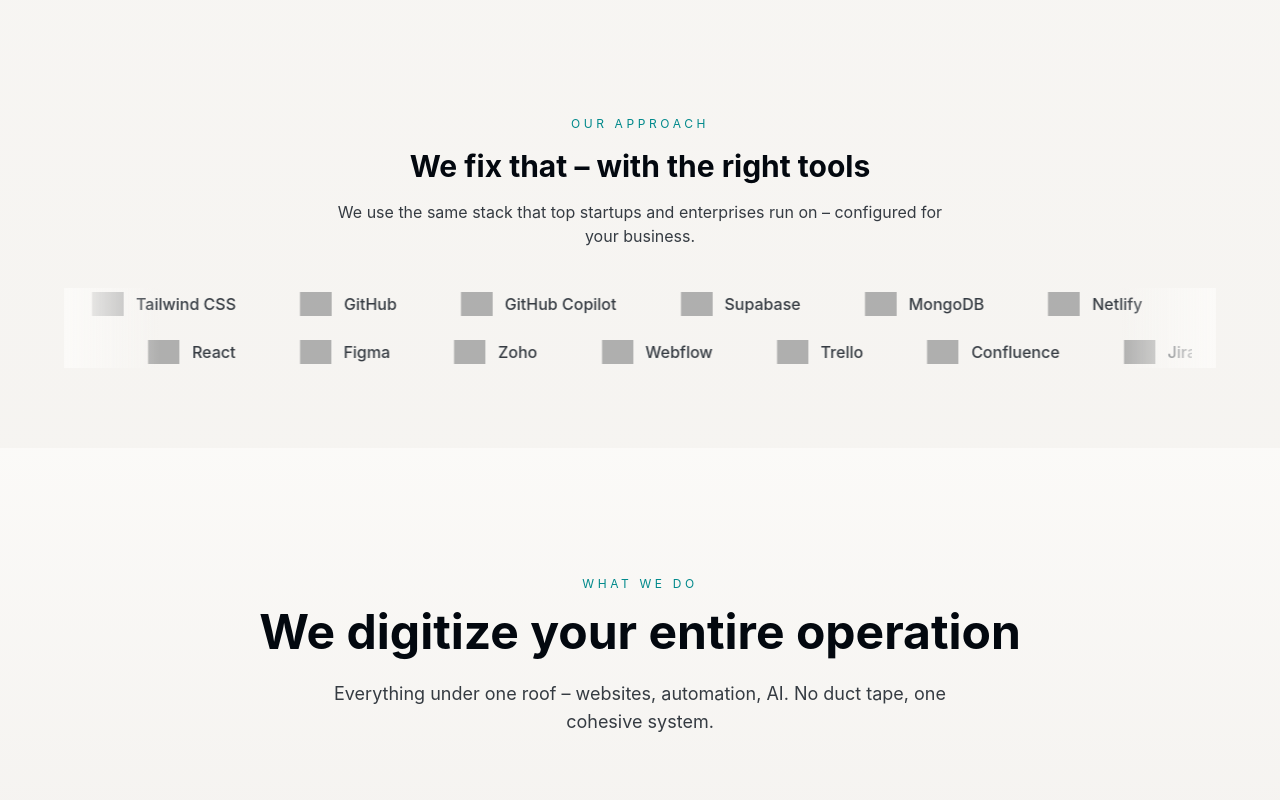
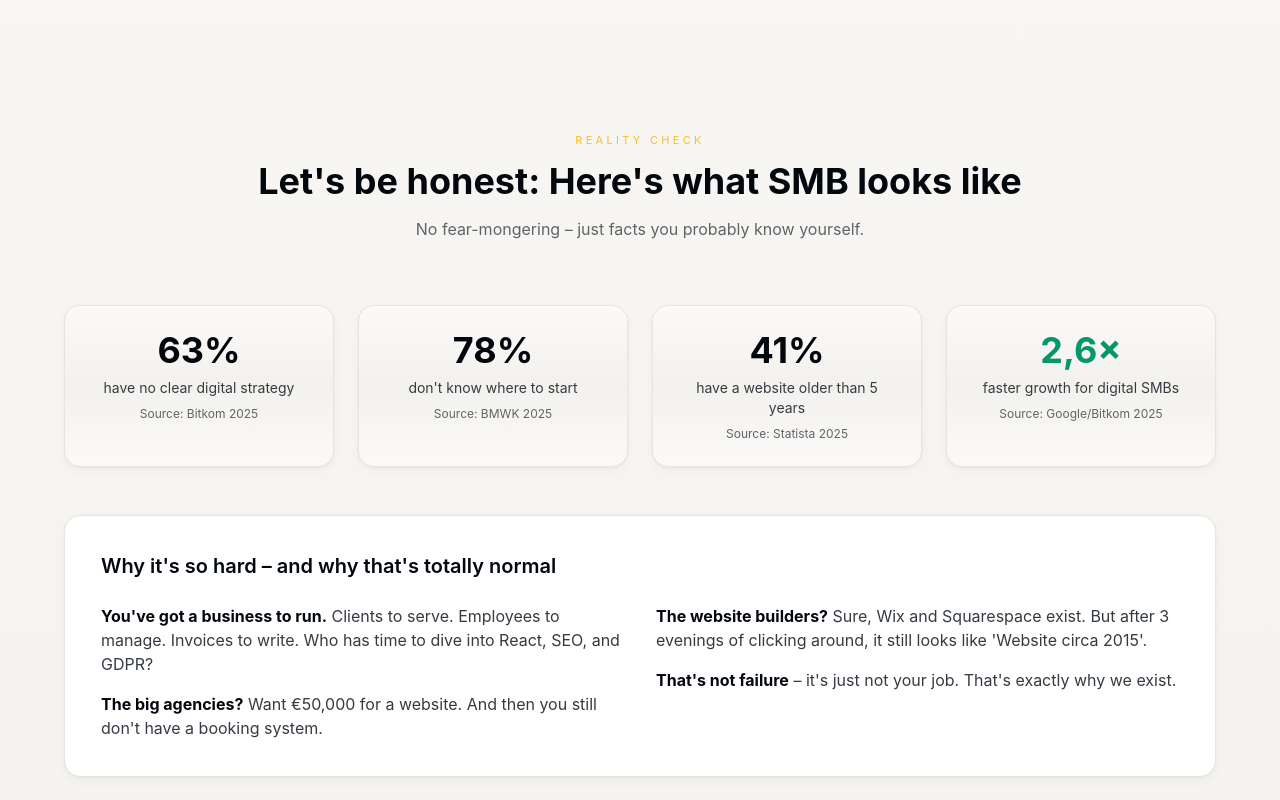
Before and after one commit to chulio115/Adaptify, a React (Create React App) app: page / in a window 1280 px wide. Shown: the part 1480-2280 px from the top of the page. Built offline with nearby package versions, Linux system fonts and the light colour scheme; grey boxes are pictures that could not be loaded.

Commit message:
feat: Move reality section to Landing page + simplify About story flow

```diff
--- a/src/components/LandingPage.jsx
+++ b/src/components/LandingPage.jsx
@@ -433,6 +433,91 @@ export default function LandingPage() {
                 <p className="text-gray-400 leading-relaxed">{t(item.descKey)}</p>
               </div>
             ))}
+          </div>
+        </div>
+      </section>
+
+      {/* ═══════════════════════════════════════════════════════════════
+          REALITY CHECK - Mal ehrlich, so sieht's aus
+          (Reused from Über Uns, directly after Problem)
+      ═══════════════════════════════════════════════════════════════ */}
+      <section
+        className="py-20 md:py-24 px-6 transition-all duration-1000 delay-300"
+      >
+        <div className="max-w-6xl mx-auto">
+          {/* Heading */}
+          <div className="text-center mb-14 md:mb-16">
+            <span className="text-[11px] uppercase tracking-[0.3em] text-amber-400 mb-3 block">
+              {t('about.reality.badge')}
+            </span>
+            <h2 className="text-2xl md:text-4xl font-bold mb-3 md:mb-4">
+              {t('about.reality.title')}
+            </h2>
+            <p className="text-gray-500 max-w-2xl mx-auto text-sm md:text-base">
+              {t('about.reality.subtitle')}
+            </p>
+          </div>
+
+          {/* Stats row */}
+          <div className="grid sm:grid-cols-2 md:grid-cols-4 gap-5 md:gap-6 mb-10 md:mb-12">
+            {[
+              { value: '63%', labelKey: 'about.reality.stats.noStrategy', source: 'Bitkom 2025' },
+              { value: '78%', labelKey: 'about.reality.stats.dontKnow', source: 'BMWK 2025' },
+              { value: '41%', labelKey: 'about.reality.stats.oldWebsite', source: 'Statista 2025' },
+              { value: '2,6×', labelKey: 'about.reality.stats.fasterGrowth', source: 'Google/Bitkom 2025', highlight: true }
+            ].map((stat, i) => (
+              <div
+                key={i}
+                className={`rounded-2xl p-5 md:p-6 text-center shadow-[0_0_0_1px_rgba(255,255,255,0.04)] ${
+                  stat.highlight
+                    ? 'bg-gradient-to-b from-emerald-500/25 to-transparent border border-emerald-500/40'
+                    : 'bg-gradient-to-b from-white/5 to-transparent border border-white/10'
+                }`}
+              >
+                <div
+                  className={`text-2xl md:text-3xl lg:text-4xl font-bold mb-1 md:mb-2 ${
+                    stat.highlight ? 'text-emerald-400' : 'text-white'
+                  }`}
+                >
+                  {stat.value}
+                </div>
+                <p className="text-gray-300 text-xs md:text-sm mb-1.5 md:mb-2">
+                  {t(stat.labelKey)}
+                </p>
+                <p className="text-[10px] md:text-xs text-gray-600">
+                  {t('about.reality.source')}: {stat.source}
+                </p>
+              </div>
+            ))}
+          </div>
+
+          {/* Explanation box */}
+          <div className="bg-white/5 border border-white/10 rounded-2xl p-6 md:p-8 lg:p-9">
+            <h3 className="text-lg md:text-xl font-semibold mb-4 md:mb-6 text-white">
+              {t('about.reality.whyHard.title')}
+            </h3>
+            <div className="grid md:grid-cols-2 gap-5 md:gap-8 text-gray-400 text-sm md:text-base leading-relaxed">
+              <div className="space-y-3 md:space-y-4">
+                <p>
+                  <strong className="text-white">{t('about.reality.whyHard.business.title')}</strong>{' '}
+                  {t('about.reality.whyHard.business.text')}
+                </p>
+                <p>
+                  <strong className="text-white">{t('about.reality.whyHard.agencies.title')}</strong>{' '}
+                  {t('about.reality.whyHard.agencies.text')}
+                </p>
+              </div>
+              <div className="space-y-3 md:space-y-4">
+                <p>
+                  <strong className="text-white">{t('about.reality.whyHard.builders.title')}</strong>{' '}
+                  {t('about.reality.whyHard.builders.text')}
+                </p>
+                <p>
+                  <strong className="text-white">{t('about.reality.whyHard.notFailure.title')}</strong>{' '}
+                  {t('about.reality.whyHard.notFailure.text')}
+                </p>
+              </div>
+            </div>
           </div>
         </div>
       </section>
--- a/src/pages/UeberUns.jsx
+++ b/src/pages/UeberUns.jsx
@@ -51,7 +51,6 @@ function useFadeIn() {
 export default function UeberUns() {
   const { t } = useTranslation();
   const heroFade = useFadeIn();
-  const realityFade = useFadeIn();
   const storyFade = useFadeIn();
   const missionFade = useFadeIn();
   const teamFade = useFadeIn();
@@ -141,72 +140,6 @@ export default function UeberUns() {
           <p className="text-lg md:text-xl text-gray-400 max-w-3xl mx-auto leading-relaxed">
             {t('about.hero.subtitle')}
           </p>
-        </div>
-      </section>
-
-      {/* REALITÄT - Zahlen */}
-      <section
-        ref={realityFade.ref}
-        className={`py-20 px-6 transition-all duration-1000 delay-200 ${
-          realityFade.isVisible ? 'opacity-100 translate-y-0' : 'opacity-0 translate-y-10'
-        }`}
-      >
-        <div className="max-w-6xl mx-auto">
-          <div className="text-center mb-16">
-            <span className="text-xs uppercase tracking-[0.3em] text-amber-400 mb-4 block">{t('about.reality.badge')}</span>
-            <h2 className="text-2xl md:text-4xl font-bold mb-4">
-              {t('about.reality.title')}
-            </h2>
-            <p className="text-gray-500 max-w-2xl mx-auto">
-              {t('about.reality.subtitle')}
-            </p>
-          </div>
-
-          <div className="grid sm:grid-cols-2 md:grid-cols-4 gap-6 mb-12">
-            {[
-              { value: '63%', labelKey: 'about.reality.stats.noStrategy', source: 'Bitkom 2025' },
-              { value: '78%', labelKey: 'about.reality.stats.dontKnow', source: 'BMWK 2025' },
-              { value: '41%', labelKey: 'about.reality.stats.oldWebsite', source: 'Statista 2025' },
-              { value: '2,6×', labelKey: 'about.reality.stats.fasterGrowth', source: 'Google/Bitkom 2025', highlight: true }
-            ].map((stat, i) => (
-              <div
-                key={i}
-                className={`rounded-2xl p-6 text-center ${
-                  stat.highlight
-                    ? 'bg-gradient-to-b from-emerald-500/20 to-transparent border border-emerald-500/30'
-                    : 'bg-gradient-to-b from-white/5 to-transparent border border-white/10'
-                }`}
-              >
-                <div className={`text-3xl md:text-4xl font-bold mb-2 ${stat.highlight ? 'text-emerald-400' : 'text-white'}`}>
-                  {stat.value}
-                </div>
-                <p className="text-gray-300 text-sm mb-2">{t(stat.labelKey)}</p>
-                <p className="text-xs text-gray-600">{t('about.reality.source')}: {stat.source}</p>
-              </div>
-            ))}
-          </div>
-
-          <div className="bg-white/5 border border-white/10 rounded-2xl p-8 md:p-10">
-            <h3 className="text-xl font-semibold mb-6 text-white">{t('about.reality.whyHard.title')}</h3>
-            <div className="grid md:grid-cols-2 gap-8 text-gray-400">
-              <div className="space-y-4">
-                <p>
-                  <strong className="text-white">{t('about.reality.whyHard.business.title')}</strong> {t('about.reality.whyHard.business.text')}
-                </p>
-                <p>
-                  <strong className="text-white">{t('about.reality.whyHard.agencies.title')}</strong> {t('about.reality.whyHard.agencies.text')}
-                </p>
-              </div>
-              <div className="space-y-4">
-                <p>
-                  <strong className="text-white">{t('about.reality.whyHard.builders.title')}</strong> {t('about.reality.whyHard.builders.text')}
-                </p>
-                <p>
-                  <strong className="text-white">{t('about.reality.whyHard.notFailure.title')}</strong> {t('about.reality.whyHard.notFailure.text')}
-                </p>
-              </div>
-            </div>
-          </div>
         </div>
       </section>
 
```
